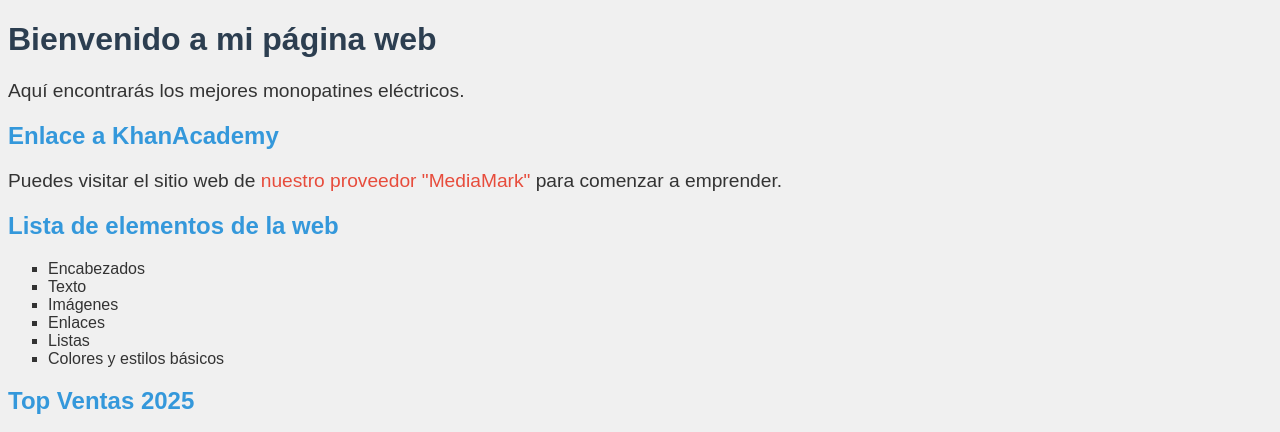
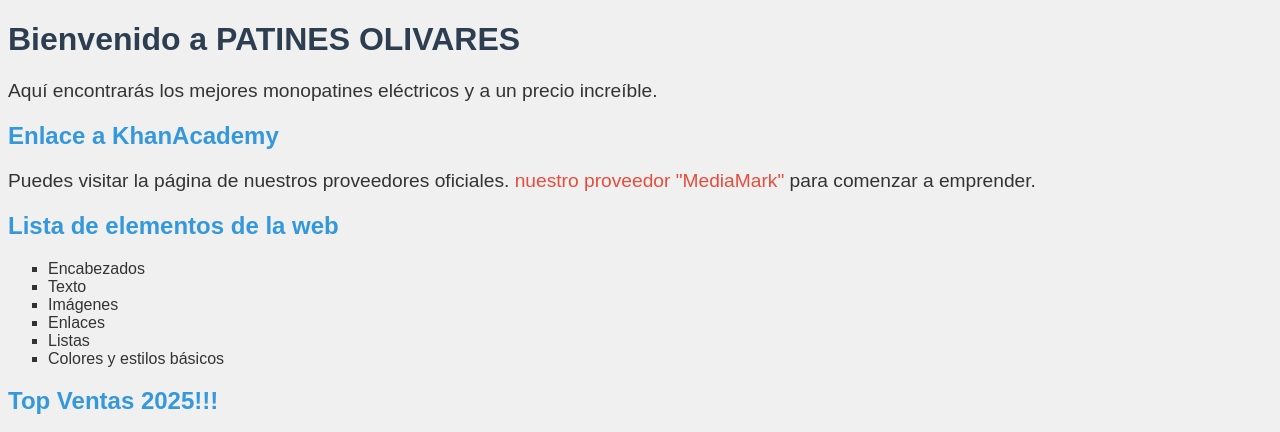
Before and after one commit to DavidOlivaresGomez/--mi-sitio-webindex.html, a plain HTML site: page index.html in a window 1280 px wide. Shown: the top 432 px of the page. Drawn offline with Linux system fonts and the light colour scheme; grey boxes are pictures that could not be loaded.

Commit message:
patinesolivaresindex.html

```diff
--- a/index.html
+++ b/index.html
@@ -37,11 +37,11 @@
     </style>
 </head>
 <body>
-    <h1>Bienvenido a mi página web</h1>
-    <p>Aquí encontrarás los mejores monopatines eléctricos.</p>
+    <h1>Bienvenido a PATINES OLIVARES</h1>
+    <p>Aquí encontrarás los mejores monopatines eléctricos y a un precio increíble.</p>
 
     <h2>Enlace a KhanAcademy</h2>
-    <p>Puedes visitar el sitio web de <a href="https://www.mediamarkt.es/es/category/patinetes-el%C3%A9ctricos-820.html?srsltid=AfmBOoocmrRruWdEKHXKsRkvLJXqKoWLPosq75jeQUPAsvoCIRQIJ2E5" target="_blank">nuestro proveedor "MediaMark"</a> para comenzar a emprender.</p>
+    <p>Puedes visitar la página de nuestros proveedores oficiales. <a href="https://www.mediamarkt.es/es/category/patinetes-el%C3%A9ctricos-820.html?srsltid=AfmBOoocmrRruWdEKHXKsRkvLJXqKoWLPosq75jeQUPAsvoCIRQIJ2E5" target="_blank">nuestro proveedor "MediaMark"</a> para comenzar a emprender.</p>
 
     <h2>Lista de elementos de la web</h2>
     <ul>
@@ -53,7 +53,7 @@
         <li>Colores y estilos básicos</li>
     </ul>
 
-    <h2>Top Ventas 2025</h2>
+    <h2>Top Ventas 2025!!!</h2>
     <img src="https://monorimspain.com/cdn/shop/files/patinete-electrico-storm-up-1_grande.jpg?v=1718645508" alt="Imagen de ejemplo" class="imagen">
 
     <h2>Más información sobre nuestros patinetes eléctricos</h2>
```
